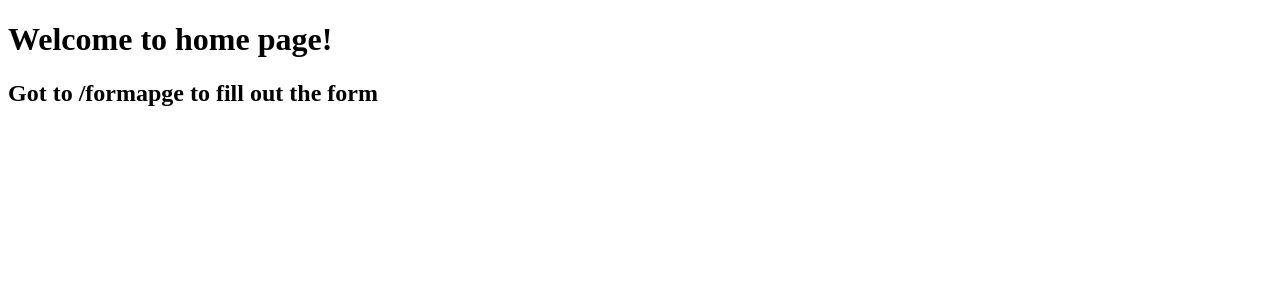
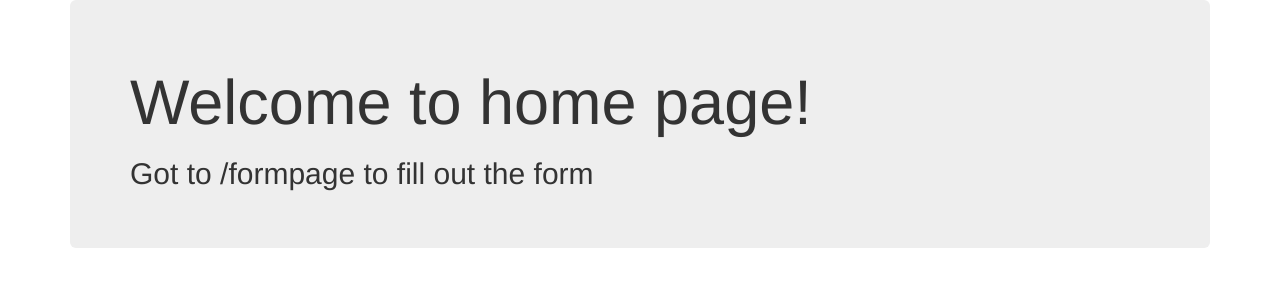
Before and after one commit to junclemente/django-forms, a Django app: page / in a window 1280 px wide. Shown: the top 300 px of the page. Run offline with Django 3.2, Linux system fonts and the light colour scheme; some libraries are stand-ins or nearby versions.

Commit message:
refactor Add bootstrap cdn and divs

```diff
--- a/basicforms/templates/basicapp/index.html
+++ b/basicforms/templates/basicapp/index.html
@@ -3,10 +3,21 @@
 <head>
     <meta charset="utf-8">
     <title>HOME</title>
+    <!-- Latest compiled and minified CSS -->
+    <link rel="stylesheet" href="https://maxcdn.bootstrapcdn.com/bootstrap/3.3.7/css/bootstrap.min.css" integrity="sha384-BVYiiSIFeK1dGmJRAkycuHAHRg32OmUcww7on3RYdg4Va+PmSTsz/K68vbdEjh4u" crossorigin="anonymous">
+
+    <!-- Optional theme -->
+    <link rel="stylesheet" href="https://maxcdn.bootstrapcdn.com/bootstrap/3.3.7/css/bootstrap-theme.min.css" integrity="sha384-rHyoN1iRsVXV4nD0JutlnGaslCJuC7uwjduW9SVrLvRYooPp2bWYgmgJQIXwl/Sp" crossorigin="anonymous">
+
+    <!-- Latest compiled and minified JavaScript -->
+    <script src="https://maxcdn.bootstrapcdn.com/bootstrap/3.3.7/js/bootstrap.min.js" integrity="sha384-Tc5IQib027qvyjSMfHjOMaLkfuWVxZxUPnCJA7l2mCWNIpG9mGCD8wGNIcPD7Txa" crossorigin="anonymous"></script>
 </head>
 <body>
-    <h1>Welcome to home page!</h1>
-    <h2>Got to /formapge to fill out the form</h2>
-
+    <div class="container">
+        <div class="jumbotron">
+            <h1>Welcome to home page!</h1>
+            <h2>Got to /formpage to fill out the form</h2>
+        </div>
+    </div>
 </body>
 </html>
```
